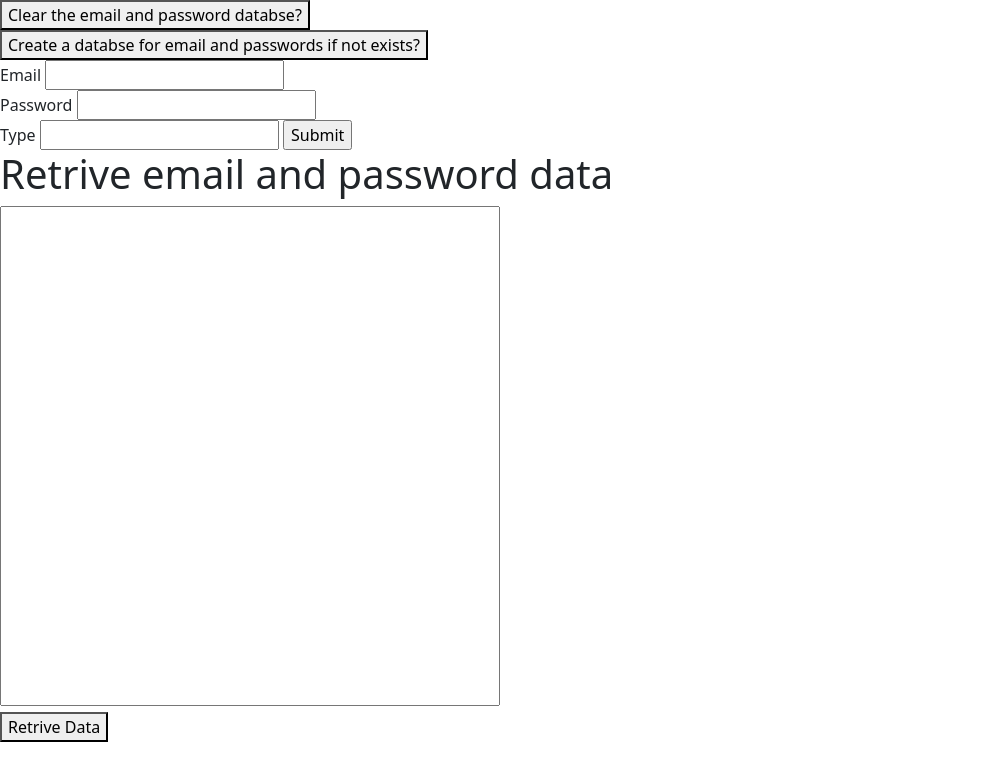
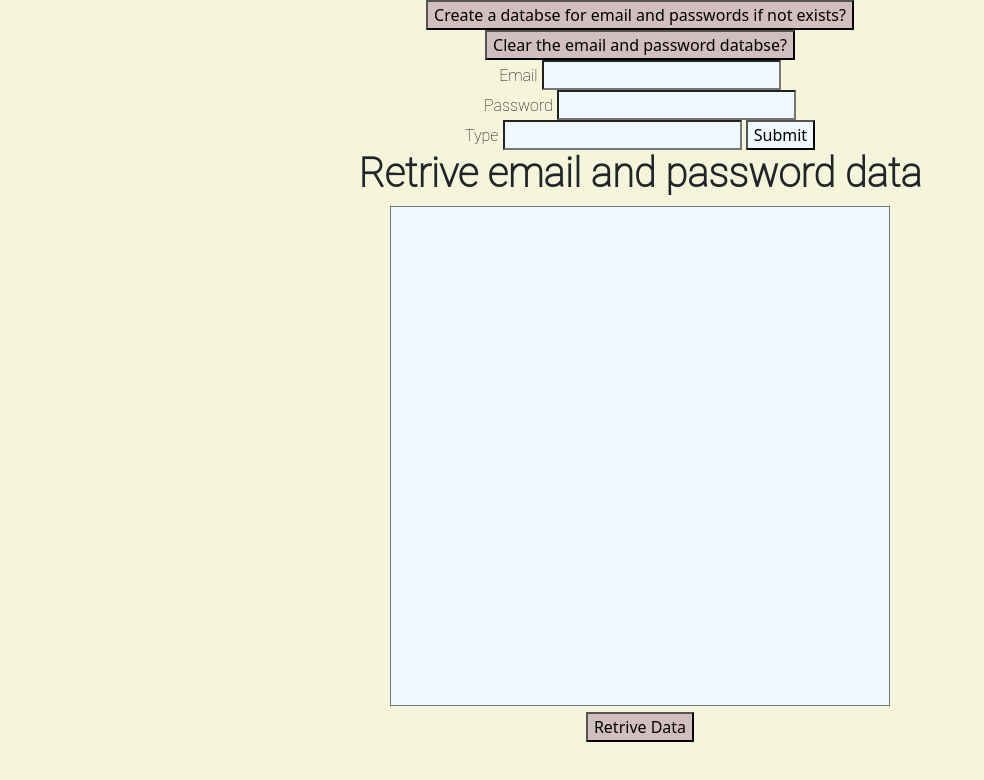
Before and after one commit to PatB1234/My-Personal-Database, a plain HTML site: page ui/index.html in a window 1280 px wide. Shown: the whole page, without its empty margins (0-984 px from the left). Drawn offline with nearby package versions, Linux system fonts and the light colour scheme.

Commit message:
CSS and little optimization

```diff
--- a/ui/index.html
+++ b/ui/index.html
@@ -6,13 +6,16 @@
     <meta name="viewport" content="width=device-width, initial-scale=1.0">
     <title>Main</title>
     <link href="https://cdn.jsdelivr.net/npm/bootstrap@5.0.2/dist/css/bootstrap.min.css" rel="stylesheet" integrity="sha384-EVSTQN3/azprG1Anm3QDgpJLIm9Nao0Yz1ztcQTwFspd3yD65VohhpuuCOmLASjC" crossorigin="anonymous">
-
+    <link rel = "stylesheet" href = "style.css">
 </head>
 <body>
 
+    <div align = "center">
+
+
+        <button onclick="createEmailPwdDB()">Create a databse for email and passwords if not exists?</button>
+        <br/>
         <button onclick="clearEmailPwd()">Clear the email and password databse?</button>
-    <br/>
-    <button onclick="createEmailPwdDB()">Create a databse for email and passwords if not exists?</button>
 
         <form method = "post" action = "/addEmailPwd">
 
@@ -20,7 +23,7 @@
             <input name = "email"></input>
             <br/>
             <label>Password</label>
-        <input name = "password"></input>
+            <input name = "password" type="password"></input>
             <br/>
             <label>Type</label>
             <input name = "type"></input>
@@ -32,6 +35,7 @@
         <br/>
         <button onclick = "addEmailPWD()">Retrive Data</button>
 
+    </div>
     <script src = "https://unpkg.com/axios/dist/axios.min.js"></script>
     <script src = "index.js"></script>
 </body>
--- /dev/null
+++ b/ui/style.css
@@ -0,0 +1,44 @@
+@import url('https://fonts.googleapis.com/css2?family=Roboto:ital,wght@0,100;0,300;0,400;0,500;0,700;0,900;1,100;1,300;1,400;1,500;1,700;1,900&display=swap');
+
+body {
+
+    background-color: beige;
+}
+
+label {
+
+    font-family: 'Roboto Thin';
+    color: black;
+}
+
+button {
+
+    outline: none;
+    background-color: rgb(209, 191, 191);
+}
+
+textarea {
+
+    outline: none;
+    background-color: aliceblue;
+}
+
+input {
+
+    background-color: aliceblue;
+    outline: none;
+}
+
+h1 {
+
+    font-family: 'Roboto Thin';
+}
+footer {
+
+    font-family: 'Roboto Thin';
+    text-align: center;
+    background-attachment: scroll;
+    background-position: 0% 0%;
+    position: fixed;
+    bottom: 0pt;
+}
```
Also changed, not shown: 2 other files. Lines whose indentation alone changed are shown as unchanged.
